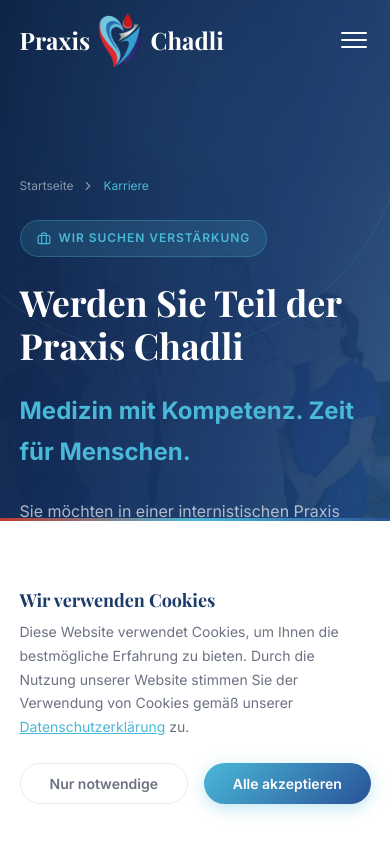
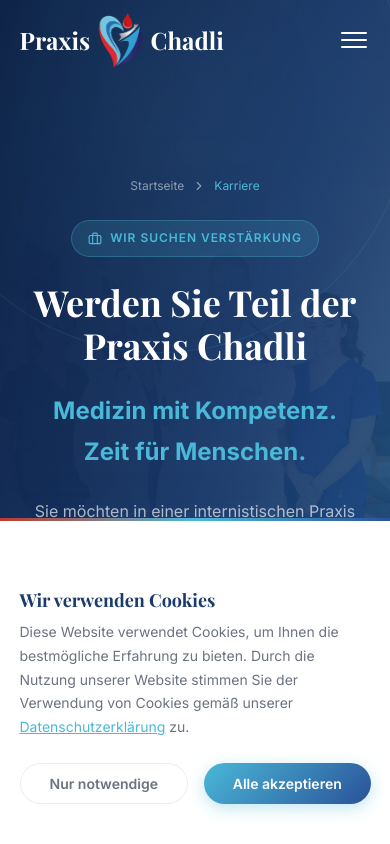
Before and after one commit to Alpy81/doctors-office-demo, a React (Vite) app: page /karriere in a window 390 px wide. Shown: the top 844 px of the page. Built offline with nearby package versions, Linux system fonts and the light colour scheme.

Commit message:
update commit

```diff
--- a/src/pages/Karriere/Karriere.css
+++ b/src/pages/Karriere/Karriere.css
@@ -409,6 +409,19 @@
      RESPONSIVE
      ============================================ */
 @media (max-width: 1024px) {
+  .karriere-hero__content {
+    align-items: center;
+    text-align: center;
+  }
+
+  .karriere-hero__breadcrumb {
+    justify-content: center;
+  }
+
+  .karriere-hero__tag {
+    margin-inline: auto;
+  }
+
   .karriere-main__inner {
     grid-template-columns: 1fr;
   }
--- a/src/pages/Karriere/Karriere.tsx
+++ b/src/pages/Karriere/Karriere.tsx
@@ -73,7 +73,8 @@
             Werden Sie Teil der <br></br>Praxis Chadli
           </h1>
           <h2 className="karriere-hero-title2">
-            Medizin mit Kompetenz. Zeit für Menschen.
+            Medizin mit Kompetenz.
+            <br /> Zeit für Menschen.
           </h2>
           <p className="karriere-hero__subtitle">
             Sie möchten in einer internistischen Praxis arbeiten, in der
--- a/src/pages/Kontakt/Kontakt.css
+++ b/src/pages/Kontakt/Kontakt.css
@@ -385,6 +385,19 @@
      RESPONSIVE
      ============================================ */
 @media (max-width: 1024px) {
+  .kontakt-hero__content {
+    align-items: center;
+    text-align: center;
+  }
+
+  .kontakt-hero__breadcrumb {
+    justify-content: center;
+  }
+
+  .kontakt-hero__tag {
+    margin-inline: auto;
+  }
+
   .kontakt-main__inner {
     grid-template-columns: 1fr;
   }
--- a/src/pages/Praxis/Praxis.css
+++ b/src/pages/Praxis/Praxis.css
@@ -486,6 +486,19 @@
      RESPONSIVE
      ============================================ */
 @media (max-width: 1024px) {
+  .praxis-hero__content {
+    align-items: center;
+    text-align: center;
+  }
+
+  .praxis-hero__breadcrumb {
+    justify-content: center;
+  }
+
+  .praxis-hero__tag {
+    margin-inline: auto;
+  }
+
   .praxis-about__inner {
     grid-template-columns: 1fr;
   }
--- a/src/pages/Praxis/Praxis.tsx
+++ b/src/pages/Praxis/Praxis.tsx
@@ -231,13 +231,13 @@
               alignItems: "center",
               gap: "8px",
               padding: "15px 40px",
-              background: "linear-gradient(135deg, #ed8c63, #c0392b)",
+              background: "linear-gradient(135deg, #7dd4ed, #4ab8d8, #2980b9)",
               color: "var(--color-white)",
               borderRadius: "var(--radius-full)",
               fontSize: "var(--fs-sm)",
               fontWeight: 600,
               textDecoration: "none",
-              boxShadow: "0 6px 20px rgba(192, 57, 43, 0.40)",
+              boxShadow: "0 4px 16px rgba(74, 184, 216, 0.4)",
             }}
           >
             Unser Team entdecken →
```
